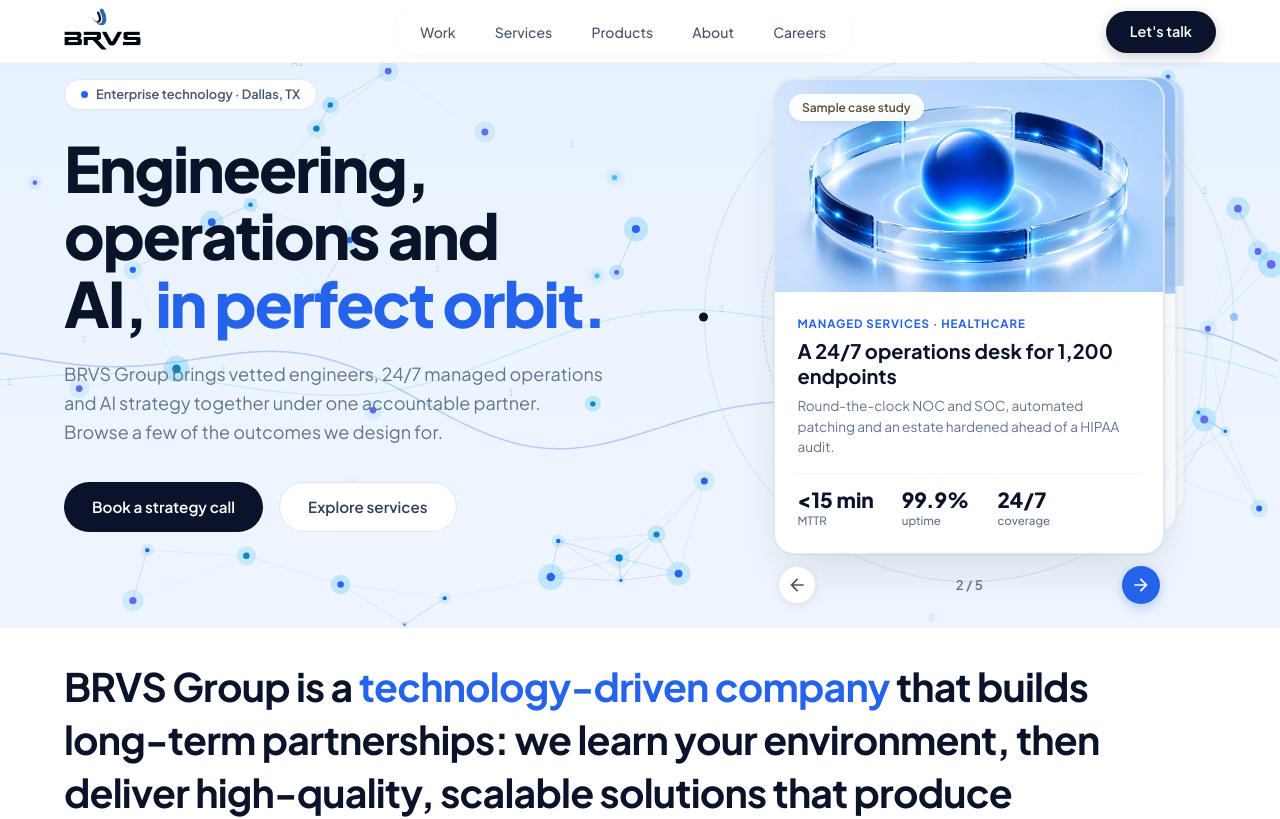
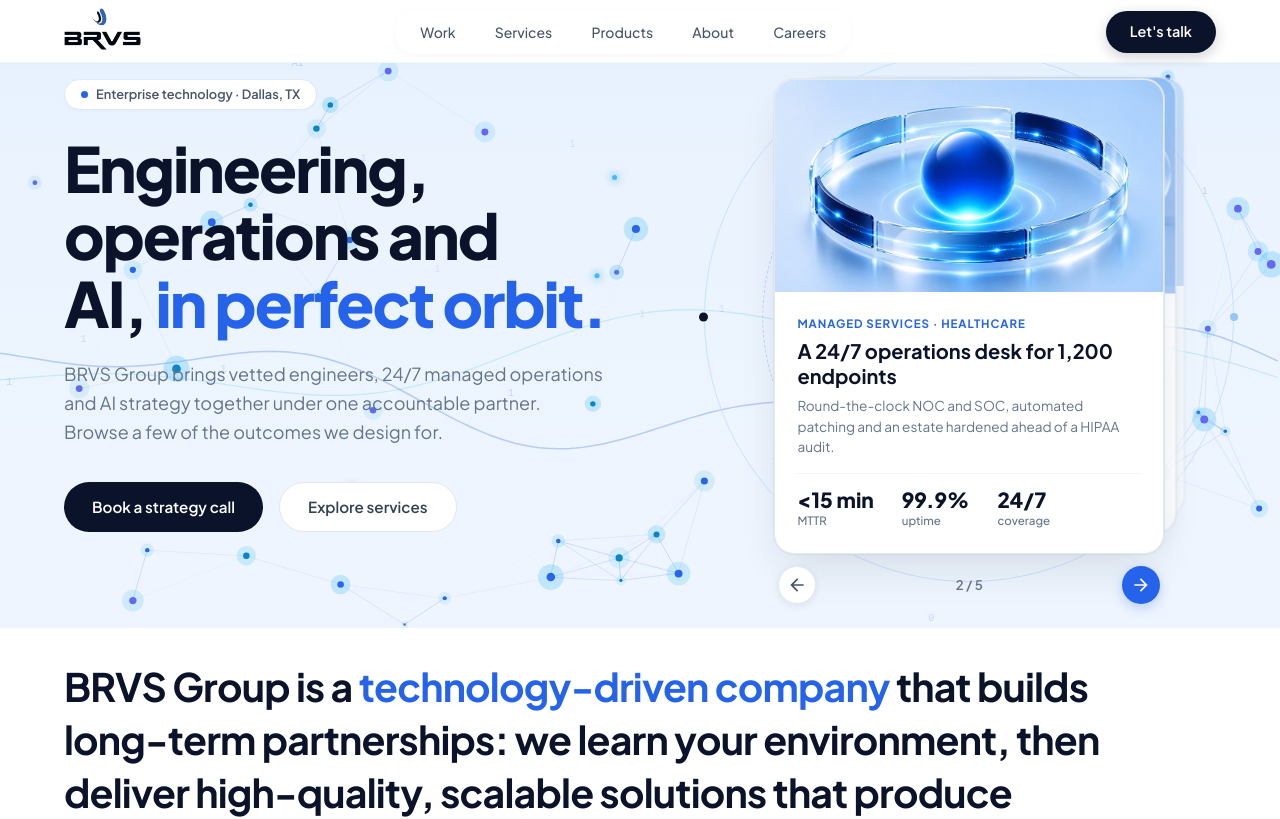
Before and after one commit to agraharapuyaseswini-source/brvstech, a Next.js app: page / in a window 1280 px wide. Shown: the top 819 px of the page. Built offline with nearby package versions, Linux system fonts and the light colour scheme; what @mui/material-nextjs would draw is missing.

Commit message:
Remove sample case study badge from hero section cards

```diff
--- a/src/components/Hero.js
+++ b/src/components/Hero.js
@@ -463,28 +463,6 @@ export default function Hero({ onOpenContact }) {
                           objectPosition: 'center',
                         }}
                       />
-
-                      {/* Frosted Sample Case Study Badge */}
-                      <Box
-                        sx={{
-                          position: 'absolute',
-                          top: 14,
-                          left: 14,
-                          zIndex: 3,
-                          backgroundColor: 'rgba(255, 255, 255, 0.92)',
-                          backdropFilter: 'blur(8px)',
-                          color: '#5c4d32',
-                          fontWeight: 600,
-                          fontSize: '0.75rem',
-                          px: 1.5,
-                          py: 0.45,
-                          borderRadius: 9999,
-                          border: '1px solid rgba(255, 255, 255, 0.6)',
-                          boxShadow: '0 2px 6px rgba(0, 0, 0, 0.05)',
-                        }}
-                      >
-                        Sample case study
-                      </Box>
                     </Box>
 
                     {/* Case Study Content */}
```
